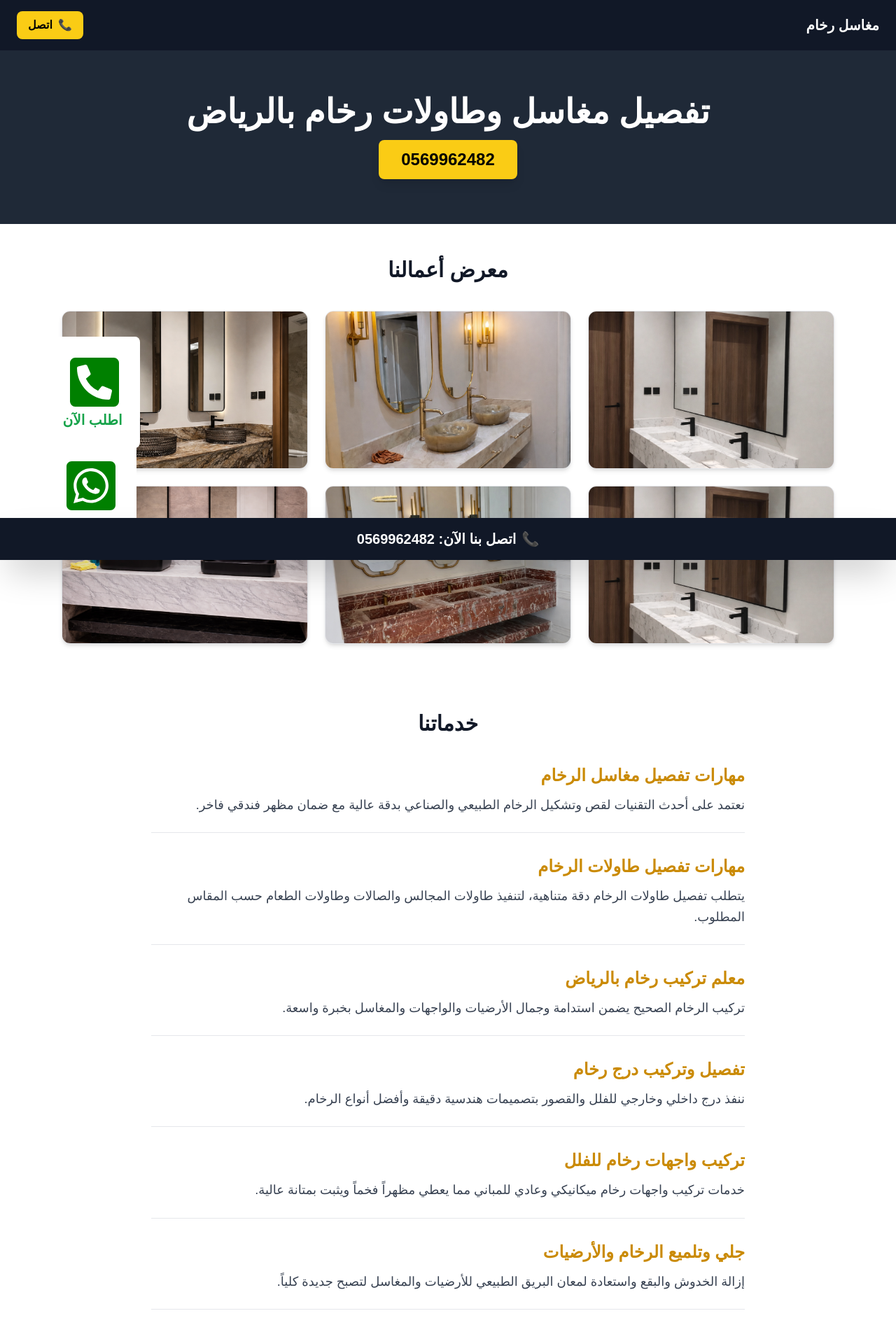
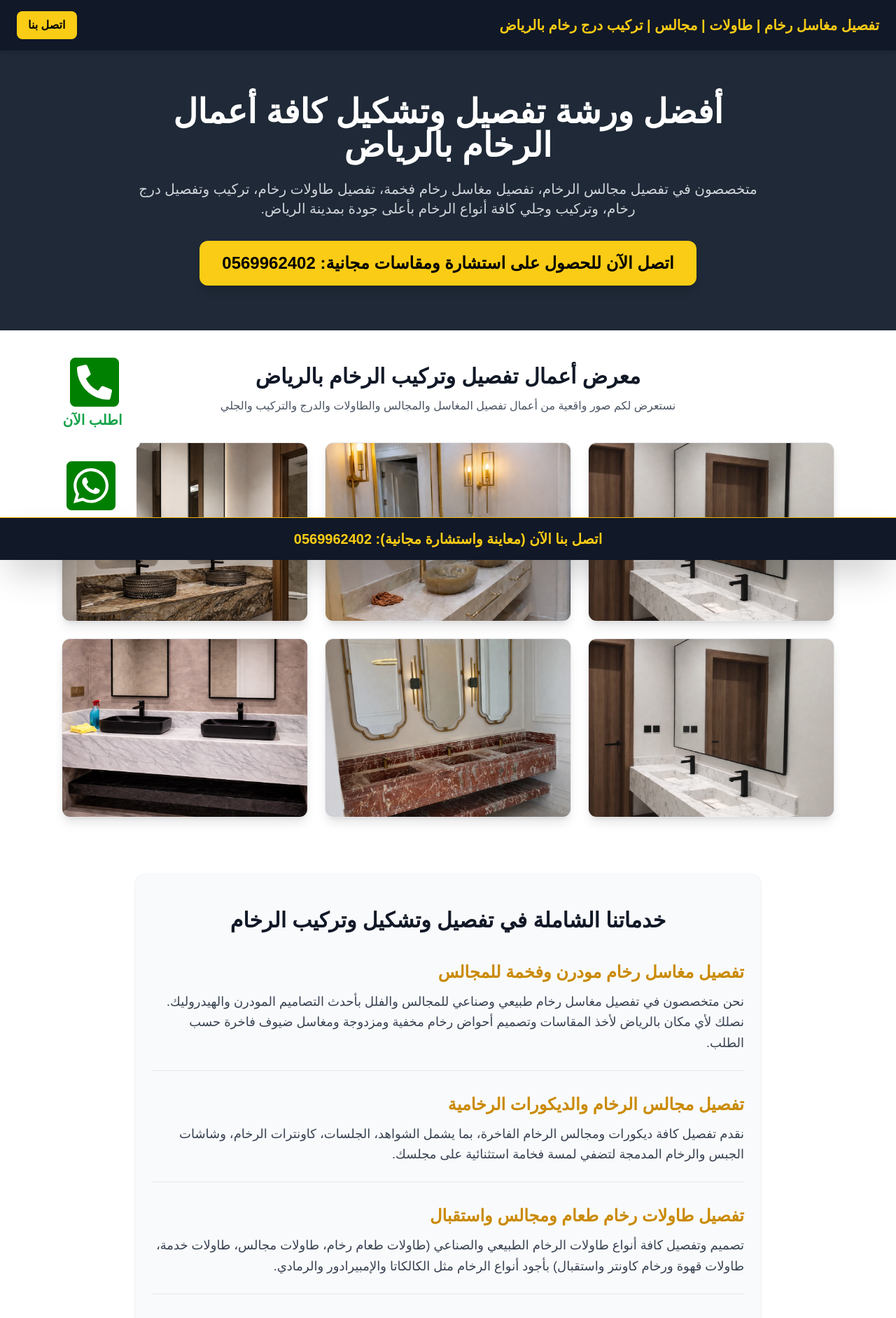
Before and after one commit to hamada470/MyWebsite, a Next.js app: page / in a window 1280 px wide. Shown: the top 1883 px of the page at 70% size. Built offline with nearby package versions, Linux system fonts and the light colour scheme; a web font is replaced by a local one.

Commit message:
Update page.tsx

```diff
--- a/app/page.tsx
+++ b/app/page.tsx
@@ -1,73 +1,132 @@
-'use client'
-import { useState } from 'react'
+import Image from 'next/image';
 
 export default function Home() {
   const articles = [
-    { title: 'مهارات تفصيل مغاسل الرخام', description: 'نعتمد على أحدث التقنيات لقص وتشكيل الرخام الطبيعي والصناعي بدقة عالية مع ضمان مظهر فندقي فاخر.' },
-    { title: 'مهارات تفصيل طاولات الرخام', description: 'يتطلب تفصيل طاولات الرخام دقة متناهية، لتنفيذ طاولات المجالس والصالات وطاولات الطعام حسب المقاس المطلوب.' },
-    { title: 'معلم تركيب رخام بالرياض', description: 'تركيب الرخام الصحيح يضمن استدامة وجمال الأرضيات والواجهات والمغاسل بخبرة واسعة.' },
-    { title: 'تفصيل وتركيب درج رخام', description: 'ننفذ درج داخلي وخارجي للفلل والقصور بتصميمات هندسية دقيقة وأفضل أنواع الرخام.' },
-    { title: 'تركيب واجهات رخام للفلل', description: 'خدمات تركيب واجهات رخام ميكانيكي وعادي للمباني مما يعطي مظهراً فخماً ويثبت بمتانة عالية.' },
-    { title: 'جلي وتلميع الرخام والأرضيات', description: 'إزالة الخدوش والبقع واستعادة لمعان البريق الطبيعي للأرضيات والمغاسل لتصبح جديدة كلياً.' },
-    { title: 'صيانة وترميم مغاسل وطاولات الرخام', description: 'نوفر خدمات الصيانة الشاملة، معالجة الكسور، وتعديل الفواصل، وتغيير الأحواض التالفة.' }
-  ]
+    {
+      title: 'تفصيل مغاسل رخام مودرن وفخمة للمجالس',
+      description: 'نحن متخصصون في تفصيل مغاسل رخام طبيعي وصناعي للمجالس والفلل بأحدث التصاميم المودرن والهيدروليك. نصلك لأي مكان بالرياض لأخذ المقاسات وتصميم أحواض رخام مخفية ومزدوجة ومغاسل ضيوف فاخرة حسب الطلب.'
+    },
+    {
+      title: 'تفصيل مجالس الرخام والديكورات الرخامية',
+      description: 'نقدم تفصيل كافة ديكورات ومجالس الرخام الفاخرة، بما يشمل الشواهد، الجلسات، كاونترات الرخام، وشاشات الجبس والرخام المدمجة لتضفي لمسة فخامة استثنائية على مجلسك.'
+    },
+    {
+      title: 'تفصيل طاولات رخام طعام ومجالس واستقبال',
+      description: 'تصميم وتفصيل كافة أنواع طاولات الرخام الطبيعي والصناعي (طاولات طعام رخام، طاولات مجالس، طاولات خدمة، طاولات قهوة ورخام كاونتر واستقبال) بأجود أنواع الرخام مثل الكالكاتا والإمبيرادور والرمادي.'
+    },
+    {
+      title: 'تفصيل وتركيب درج رخام داخلي وخارجي',
+      description: 'نوفر أحدث تصاميم تفصيل وتركيب درج الرخام الدائري والمستقيم (درج رخام داخلي، درج خارجي للمباني) مع عمل البرم والشطف وإضافة شرائح المانع للانزلاق بأدق المقاسات بمدينة الرياض.'
+    },
+    {
+      title: 'معلم تركيب رخام ممتاز بالرياض (أرضيات وجدران)',
+      description: 'خدمات تركيب رخام أرضيات وجدران للمنازل والقصور والمحلات التجارية على أيدي معلم تركيب رخام محترف. نستخدم أحدث أجهزة الليزر لضمان استواء السطح ومنع التفاوت أو الفواصل المزعجة.'
+    },
+    {
+      title: 'تركيب واجهات رخام ميكانيكي وعادي بالرياض',
+      description: 'تنفيذ وتركيب واجهات رخام ميكانيكي وعادي للمباني والفلل والعمائر باحترافية عالية تضمن الأمان الصلب ومقاومة العوامل الجوية والحرارة العالية مع ضمان على جودة التركيب.'
+    },
+    {
+      title: 'جلي وتلميع الرخام الطبيعي ومعالجة الفواصل',
+      description: 'خدمات جلي وتلميع أرضيات الرخام والمغاسل والدرج مع معالجة الكسور والفواصل والجلي بالألماس والتلميع بمادة الكريستال الإيطالي لإعادة لمعان بريق الرخام وكأنه جديد تماماً.'
+    },
+    {
+      title: 'ورشة تفصيل كل ما يخص الرخام بالرياض',
+      description: 'نلبي كافة طلبات تفصيل وتشكيل الرخام: شبابيك رخام، إطارات ومداخل رخام، شواهد ومجالس رخام، مطابخ رخام صناعي وطبيعي، وصيانة وتعديل كافة أعمال الرخام بأقل الأسعار.'
+    }
+  ];
 
   const galleryImages = [
-    { src: '/unnamed (1).png', alt: 'أعمال مغاسل الرخام' },
-    { src: '/unnamed (2).png', alt: 'تصاميم طاولات رخام' },
-    { src: '/unnamed (3).png', alt: 'تركيب رخام احترافي' },
-    { src: '/unnamed (4).png', alt: 'جلي وتلميع رخام' },
-    { src: '/unnamed (5).png', alt: 'واجهات رخام للفلل' },
-    { src: '/unnamed (6).png', alt: 'تفصيل درج رخام' },
-  ]
+    { src: '/unnamed (1).png', alt: 'تفصيل مغاسل رخام مودرن بالرياض للمجالس والضيوف' },
+    { src: '/unnamed (2).png', alt: 'تفصيل طاولات رخام طعام ومجالس فاخرة' },
+    { src: '/unnamed (3).png', alt: 'معلم تركيب رخام أرضيات وجدران بالرياض' },
+    { src: '/unnamed (4).png', alt: 'جلي وتلميع أرضيات ومغاسل الرخام الطبيعي' },
+    { src: '/unnamed (5).png', alt: 'تركيب واجهات رخام ميكانيكي وعادي للفلل' },
+    { src: '/unnamed (6).png', alt: 'تفصيل وتركيب درج رخام داخلي وخارجي' }
+  ];
 
   return (
     <main className="min-h-screen bg-white text-gray-800" style={{ direction: 'rtl', textAlign: 'right' }}>
-      {/* الهيدر مع أيقونة اتصال */}
-      <header className="bg-gray-900 text-white py-4 px-6 flex justify-between items-center">
-        <h1 className="text-xl font-bold">مغاسل رخام</h1>
-        <a href="tel:0569962482" className="bg-yellow-400 text-black px-4 py-2 rounded-lg font-bold flex items-center gap-2">
-          <span>📞</span> اتصل
+
+      {/* الهيدر العلوي */}
+      <header className="bg-gray-900 text-white py-4 px-6 flex justify-between items-center sticky top-0 z-40 shadow-md">
+        <h1 className="text-base md:text-xl font-bold text-yellow-400">
+          تفصيل مغاسل رخام | طاولات | مجالس | تركيب درج رخام بالرياض
+        </h1>
+        <a
+          href="tel:0569962402"
+          className="bg-yellow-400 hover:bg-yellow-500 text-black px-4 py-2 rounded-lg font-bold flex items-center gap-2 transition-all text-sm md:text-base shrink-0"
+        >
+          اتصل بنا
         </a>
       </header>
 
+      {/* قسم Hero الرئيسي */}
       <section className="bg-gray-800 text-white py-16 px-4 text-center">
-        <div className="max-w-3xl mx-auto">
-          <h2 className="text-3xl md:text-5xl font-bold mb-4">تفصيل مغاسل وطاولات رخام بالرياض</h2>
-          <a href="tel:0569962482" className="inline-block bg-yellow-400 text-black font-bold text-2xl px-8 py-3 rounded-lg shadow-lg">0569962482</a>
+        <div className="max-w-4xl mx-auto">
+          <h2 className="text-3xl md:text-5xl font-extrabold mb-6 leading-tight">
+            أفضل ورشة تفصيل وتشكيل كافة أعمال الرخام بالرياض
+          </h2>
+          <p className="mb-8 text-gray-300 text-lg md:text-xl leading-relaxed">
+            متخصصون في تفصيل مجالس الرخام، تفصيل مغاسل رخام فخمة، تفصيل طاولات رخام، تركيب وتفصيل درج رخام، وتركيب وجلي كافة أنواع الرخام بأعلى جودة بمدينة الرياض.
+          </p>
+          <a
+            href="tel:0569962402"
+            className="inline-block bg-yellow-400 hover:bg-yellow-500 text-black font-bold text-xl md:text-2xl px-8 py-4 rounded-xl shadow-lg transition-transform hover:scale-105"
+          >
+            اتصل الآن للحصول على استشارة ومقاسات مجانية: 0569962402
+          </a>
         </div>
       </section>
 
+      {/* معرض الأعمال */}
       <section className="py-12 px-6 max-w-6xl mx-auto">
-        <h2 className="text-3xl font-bold text-center mb-10 text-gray-900">معرض أعمالنا</h2>
+        <h2 className="text-3xl font-bold text-center mb-3 text-gray-900">معرض أعمال تفصيل وتركيب الرخام بالرياض</h2>
+        <p className="text-center text-gray-600 mb-10">نستعرض لكم صور واقعية من أعمال تفصيل المغاسل والمجالس والطاولات والدرج والتركيب والجلي</p>
+
         <div className="grid grid-cols-1 sm:grid-cols-2 md:grid-cols-3 gap-6">
           {galleryImages.map((img, idx) => (
-            <div key={idx} className="overflow-hidden rounded-xl shadow-md border bg-gray-50 border-gray-200">
-              <img src={img.src} alt={img.alt} className="w-full h-56 object-cover" />
+            <div key={idx} className="overflow-hidden rounded-xl shadow-lg border border-gray-200 relative h-64 group">
+              <Image
+                src={img.src}
+                alt={img.alt}
+                fill
+                className="object-cover transition-transform duration-300 group-hover:scale-110"
+                sizes="(max-width: 768px) 100vw, (max-width: 1200px) 50vw, 33vw"
+              />
             </div>
           ))}
         </div>
       </section>
 
-      <section className="py-12 px-6 max-w-4xl mx-auto">
-        <h2 className="text-3xl font-bold text-center mb-10 text-gray-900">خدماتنا</h2>
+      {/* تفاصيل الخدمات والكلمات المفتاحية */}
+      <section className="py-12 px-6 max-w-4xl mx-auto bg-gray-50 rounded-2xl my-8 border border-gray-100">
+        <h2 className="text-3xl font-bold text-center mb-10 text-gray-900">خدماتنا الشاملة في تفصيل وتشكيل وتركيب الرخام</h2>
         <div className="space-y-8">
           {articles.map((item, index) => (
-            <div key={index} className="border-b pb-6">
+            <article key={index} className="border-b border-gray-200 pb-6 last:border-0">
               <h3 className="text-2xl font-bold mb-3 text-yellow-600">{item.title}</h3>
               <p className="text-lg leading-relaxed text-gray-700">{item.description}</p>
-            </div>
+            </article>
           ))}
         </div>
       </section>
 
-      {/* زر الاتصال الثابت في الأسفل */}
-      <div className="fixed bottom-0 left-0 right-0 p-4 bg-gray-900 text-white text-center shadow-2xl z-50">
-        <a href="tel:0569962482" className="flex justify-center items-center gap-2 font-bold text-xl">
-          <span>📞</span> اتصل بنا الآن: 0569962482
+      {/* فقرة الـ SEO المحلي */}
+      <section className="py-8 px-6 max-w-4xl mx-auto text-gray-600 text-sm leading-relaxed">
+        <p>
+          نحن في ورشتنا نقدم حلولاً متكاملة في <strong>تفصيل كل ما يخص الرخام بالرياض</strong>. سواء كنت تبحث عن <strong>تفصيل مجالس رخام</strong>، أو <strong>تفصيل مغاسل رخام</strong> طبيعي وصناعي للمجالس والصالات، أو <strong>تفصيل طاولات رخام</strong> طعام واستقبال، بالإضافة إلى خدمات <strong>تفصيل وتركيب درج رخام</strong>، وتوفير خيرة خبرات <strong>معلم تركيب رخام بالرياض</strong> للواجهات والأرضيات والجدران مع خدمات الجلي والتلميع.
+        </p>
+      </section>
+
+      {/* زر الاتصال الثابت */}
+      <div className="fixed bottom-0 left-0 right-0 p-4 bg-gray-900 text-white text-center shadow-2xl z-50 border-t border-yellow-500">
+        <a href="tel:0569962402" className="flex justify-center items-center gap-2 font-bold text-lg md:text-xl text-yellow-400">
+          <span>اتصل بنا الآن (معاينة واستشارة مجانية): 0569962402</span>
         </a>
       </div>
-      <div className="h-24"></div>
+
+      <div className="h-20"></div>
     </main>
-  )
+  );
 }
```
